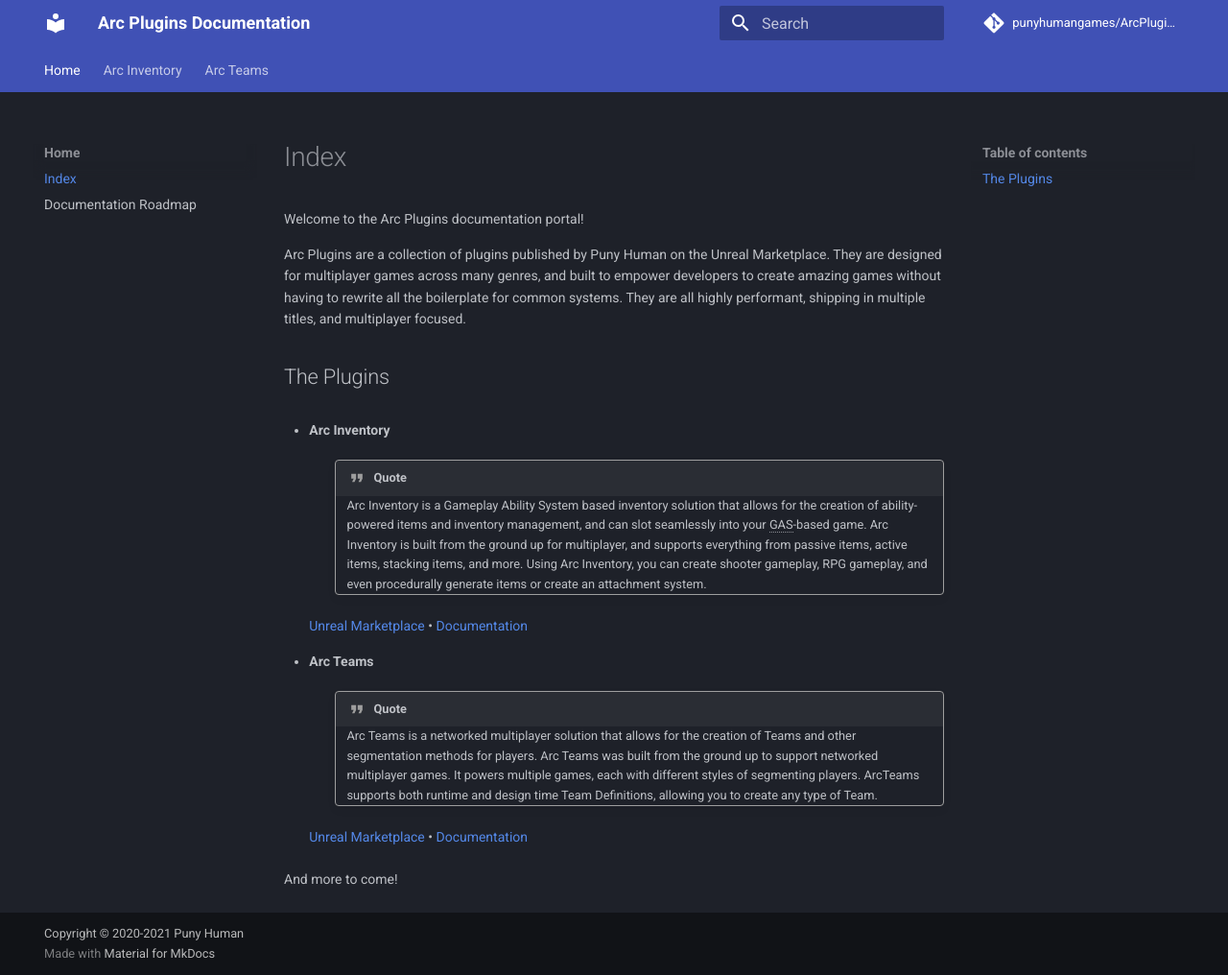
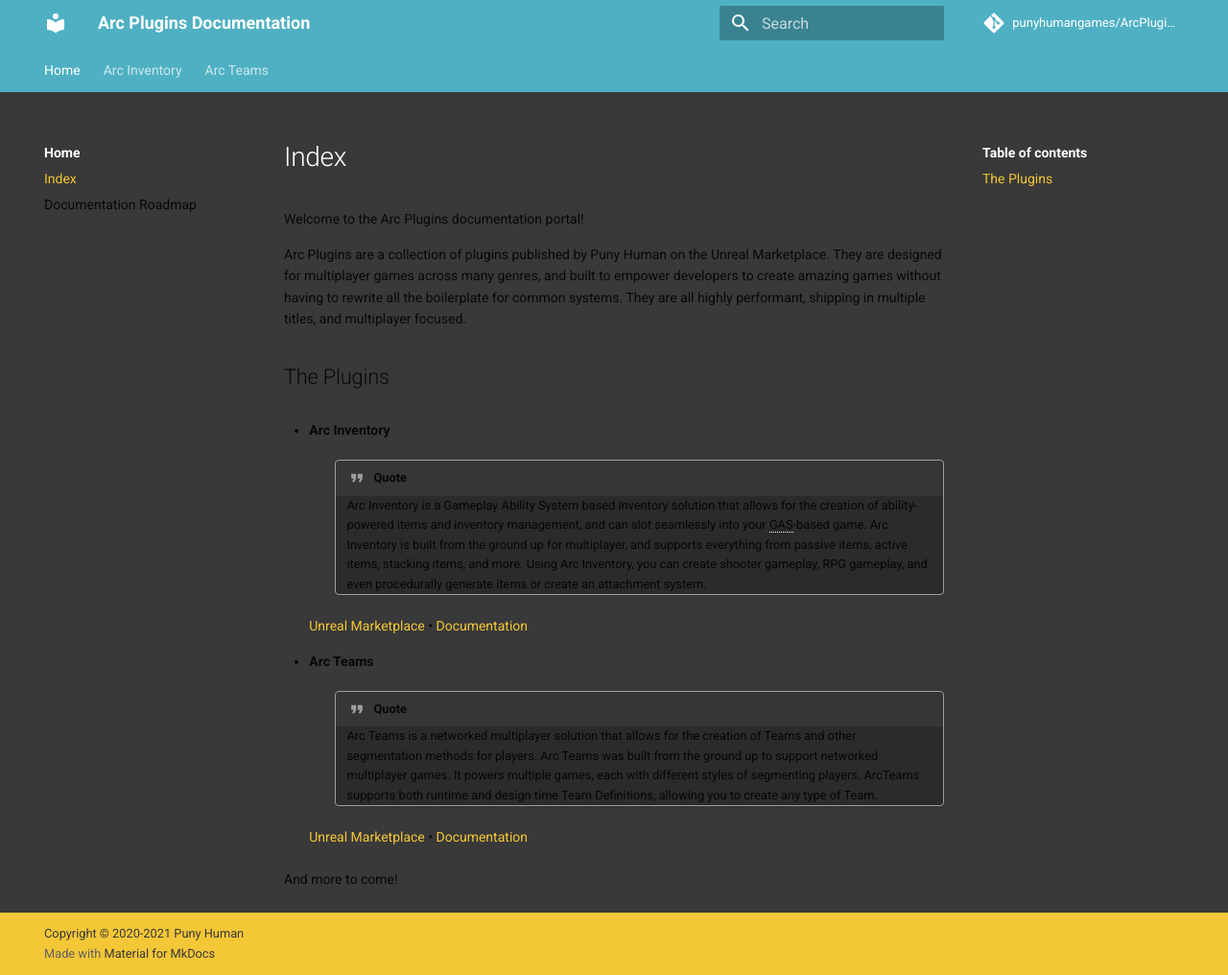
Before and after one commit to punyhumangames/ArcPluginsDocumentation, an MkDocs documentation site: the page built from docs/index.md, in a window 1280 px wide and 1016 px high. Shown: the whole window at 96% size. Built offline with MkDocs 1.6.1 and Material for MkDocs 9.7.7, drawn with Linux system fonts in a browser that asks for light colours; comment, search, counter and statistics services are not loaded.

Commit message:
Puny Human coloring and styling

```diff
--- a/docs/stylesheets/extra.css
+++ b/docs/stylesheets/extra.css
@@ -1,3 +1,41 @@
 .md-typeset {
     font-size: .7rem;
 }
+
+
+
+
+
+/*
+    PH Yellow: #f4c737
+    PH Blue: #4fb0c3
+    PH Slate: #393939
+*/
+
+[data-md-color-scheme="punyhuman"] {
+    --md-primary-fg-color:             #4fb0c3;
+    --md-default-fg-color:              #FFFFFF;
+    --md-default-fg-color--light:       #FFFFFF;
+    --md-default-bg-color:             #393939;
+    --md-accent-fg-color:               #4fb0c3;
+    --md-typeset-a-color:               #f4c737;
+    --md-accent-bg-color:               #4fb0c3;
+    --md-admonition-bg-color:            #2b2b2b;
+    --md-code-fg-color:                  #a5a5a5;
+    --md-code-bg-color:                 #2b2b2b;
+    --md-code-hl-comment-color:          #7FB785;
+
+    --md-code-hl-color:                hsla(#{hex2hsl($clr-blue-a200)}, 0.15);
+    --md-code-hl-number-color:         hsla(6, 74%, 63%, 1);
+    --md-code-hl-special-color:        hsla(340, 83%, 66%, 1);
+    --md-code-hl-function-color:       hsla(291, 57%, 65%, 1);
+    --md-code-hl-constant-color:       hsla(250, 62%, 70%, 1);
+    --md-code-hl-keyword-color:        hsla(219, 66%, 64%, 1);
+    --md-code-hl-string-color:         hsla(150, 58%, 44%, 1);
+
+    --md-footer-bg-color:               #f4c737;
+    --md-footer-bg-color--dark:         #f4c737;
+    --md-footer-fg-color:                #393939;
+    --md-footer-fg-color--light:        #393939;
+    --md-footer-fg-color--lighter:      #616161;
+}
--- a/mkdocs.yml
+++ b/mkdocs.yml
@@ -43,7 +43,7 @@
 theme:
   name: 'material'
   palette:
-    scheme: slate
+    scheme: punyhuman
   features:
     - navigation.tabs
 markdown_extensions:
```
